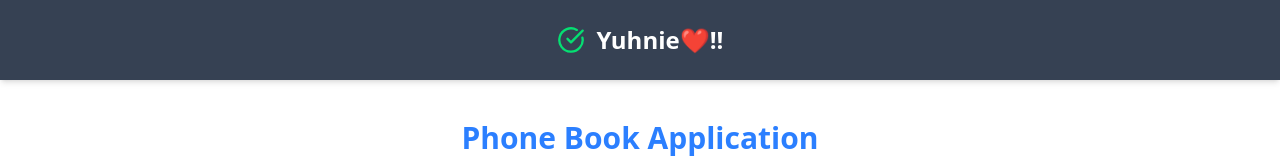
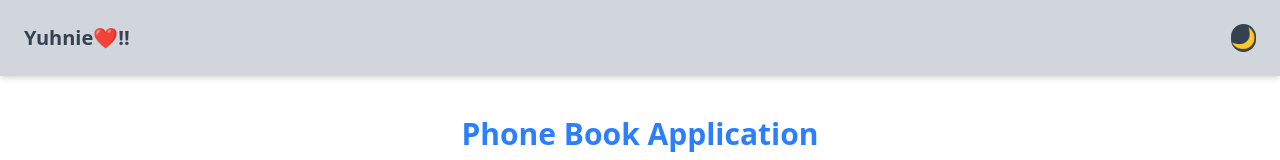
Before and after one commit to balaganesh-v/Phonebook, a React app in the folder frontend/: page / in a window 1280 px wide. Shown: the top 160 px of the page. Built offline with nearby package versions, Linux system fonts and the light colour scheme; no server answers; the HTML template or start-up script is replaced by a standard one.

Commit message:
Make the Navbar UI much more nice by implementing the light and dark theme .

```diff
--- a/frontend/src/components/Navbar.jsx
+++ b/frontend/src/components/Navbar.jsx
@@ -1,15 +1,26 @@
-import React from "react";
-import { CheckCircle } from "lucide-react";
+import { useTheme } from "../context/ThemeContext";
 
-const NavBar = () => {
+const Navbar = () => {
+    const { theme, toggleTheme } = useTheme();
+
     return (
-        <div className="w-full p-6 bg-gray-700 text-white flex items-center justify-center shadow-md">
-            <div className="flex flex-row items-center gap-3 text-2xl font-semibold">
-                <CheckCircle className="text-green-400 w-7 h-7" />
+        <div
+            className={`w-full p-6 flex justify-between shadow-md
+                ${theme === "light"
+                    ? "bg-gray-300 text-gray-700"
+                    : "bg-gray-600 text-white"
+                }`}
+        >
+            <div className="flex items-center gap-3 text-xl font-semibold">
                 <span>Yuhnie❤️!!</span>
             </div>
+            <button onClick={toggleTheme}
+                className={`flex text-xl rounded-full text-center align-center justify-center ${theme === "light" ? "bg-gray-700" : "bg-gray-100" }`}
+            >
+                {theme === "light" ? "🌙" : "☀️"}
+            </button>
         </div>
     );
 };
 
-export default NavBar;
+export default Navbar;
```
